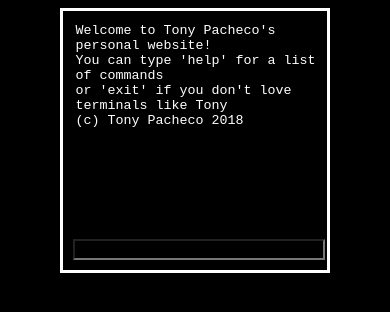
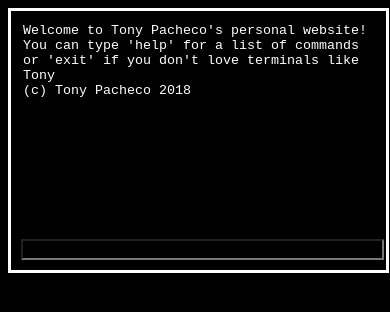
Before and after one commit to TonyPacheco/TonyPacheco.github.io, a plain HTML site: page index.html in a window 390 px wide. Drawn offline with Linux system fonts and the light colour scheme.

Commit message:
responsive width adjust for mobile

```diff
--- a/console.css
+++ b/console.css
@@ -2,12 +2,18 @@ body {
     background-color: black;
 }
 
-#terminal {
+.terminal {
     background-color: black;
     margin: auto;
     width: 65%;
     border: 3px solid white;
     padding: 10px;
+}
+
+@media only screen and (max-width: 600px) {
+    .terminal {
+      width: 95%;
+    }
 }
 
 #output {
--- a/index.html
+++ b/index.html
@@ -5,7 +5,7 @@
 		<title>Tony Pacheco</title>
 	</head>
 	<body onload="intro()">
-		<div id="terminal">
+		<div class="terminal">
 			<div id="previousLines">
 				<textarea readonly id="output" rows="14"></textarea>
 			</div>
```
